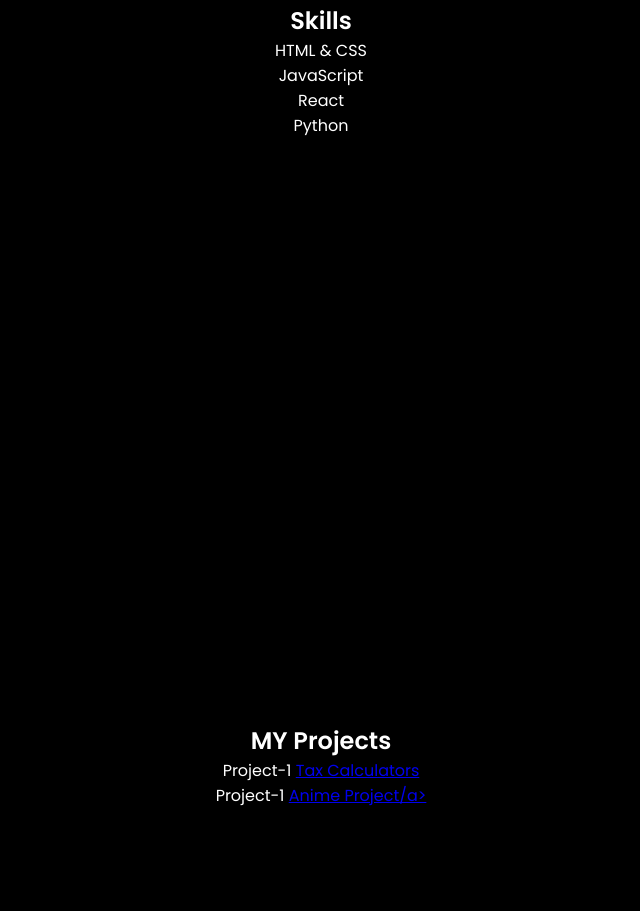
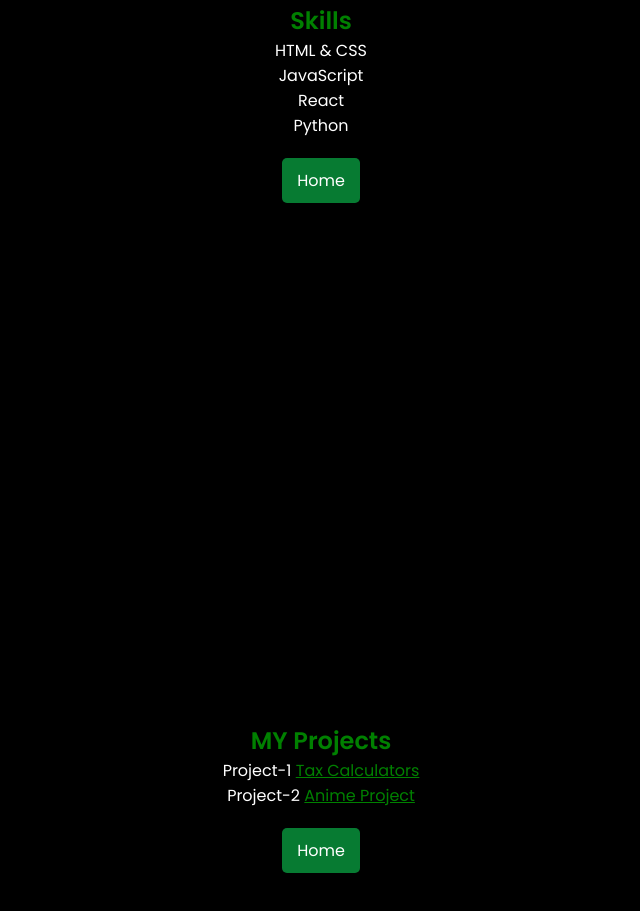
Before and after one commit to Nikhitha0612/prtfolio, a plain HTML site: page index.html in a window 1280 px wide. Shown: the part 1617-2528 px from the top of the page, without its empty margins (319-959 px from the left). Drawn offline with nearby package versions, Linux system fonts and the light colour scheme.

Commit message:
update-4

```diff
--- a/index.html
+++ b/index.html
@@ -58,6 +58,7 @@
     <section id="about">
         <h2>About Me</h2>
         <p>I'm Nikhitha Kothakapu, a data analyst who is presently enrolled in Pace University's Master of Information Systems program. My area of expertise is data analysis, labeling, and visualization. I use statistical techniques to produce insights that improve corporate efficiency and decision-making. I work well in groups and have demonstrated leadership in extracurricular activities. I prefer to play football, volunteer for environmental causes, and pursue artistic and musical endeavors while I'm not in school. Speaking Telugu, Hindi, and English well, I'm eager to use my analytical abilities and make a contribution to a forward-thinking company that prioritizes data-driven solutions.</p>
+        <button class="home-button" onclick="location.href='index.html'">Home</button>
     </section>
 
     <section id="skills">
@@ -68,12 +69,14 @@
             <li>React</li>
             <li>Python</li>
         </ul>
+        <button class="home-button" onclick="location.href='index.html'">Home</button>
     </section>
 
     <section id="Projects">
         <h2>MY Projects</h2>
         <p>Project-1 <a href="https://github.com/Nikhitha0612/Tax-Calculator-Project-python">Tax Calculators</a></p>
-        <p>Project-1 <a href="https://github.com/Nikhitha0612/Anime-project-sql-">Anime Project/a></p>
+        <p>Project-2 <a href="https://github.com/Nikhitha0612/Anime-project-sql-">Anime Project</a></p>
+        <button class="home-button" onclick="location.href='index.html'">Home</button>
     </section>
     <script src="https://unpkg.com/aos@next/dist/aos.js"></script>
     <script>
--- a/style.css
+++ b/style.css
@@ -295,15 +295,45 @@ section {
     background-color: black;
     h2 {
 
-        color: green; /* Change title color to green */
+        color: green;
     }
 
 }
 
 #skills {
     background-color: black;
+    h2 {
+
+        color: green;
+    }
 }
 
 #Projects {
     background-color: black;
+    h2 {
+
+        color: green;
+
+    }
+    a {
+
+        color: green; /* Change title color to green */
+    }
+
 }
+
+.home-button {
+    margin-top: 20px;
+    background-color: #077b32; /* Change to your preferred color */
+    color: white;
+    border: none;
+    border-radius: 5px;
+    padding: 10px 15px;
+    font-size: 16px;
+    cursor: pointer;
+    transition: background-color 0.3s;
+}
+
+.home-button:hover {
+    background-color: #077b32; /* Darker shade on hover */
+}
```
